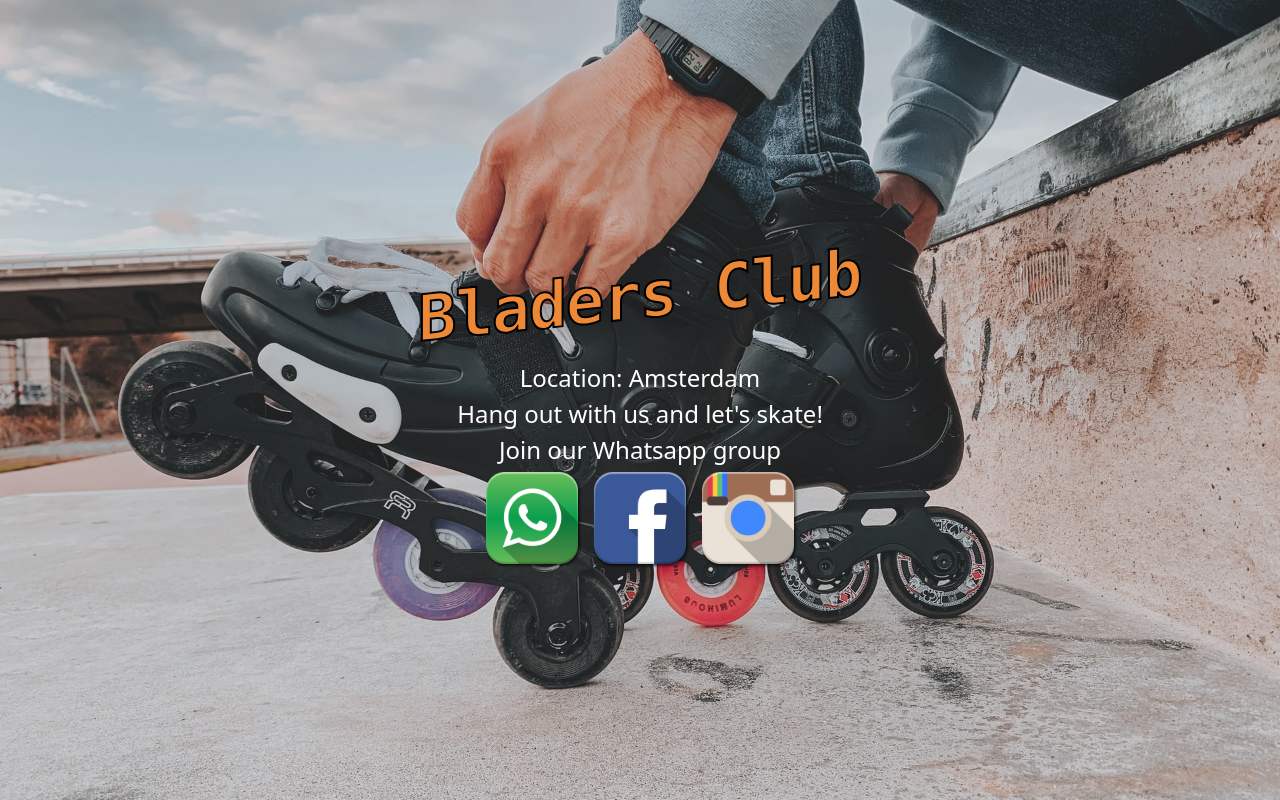
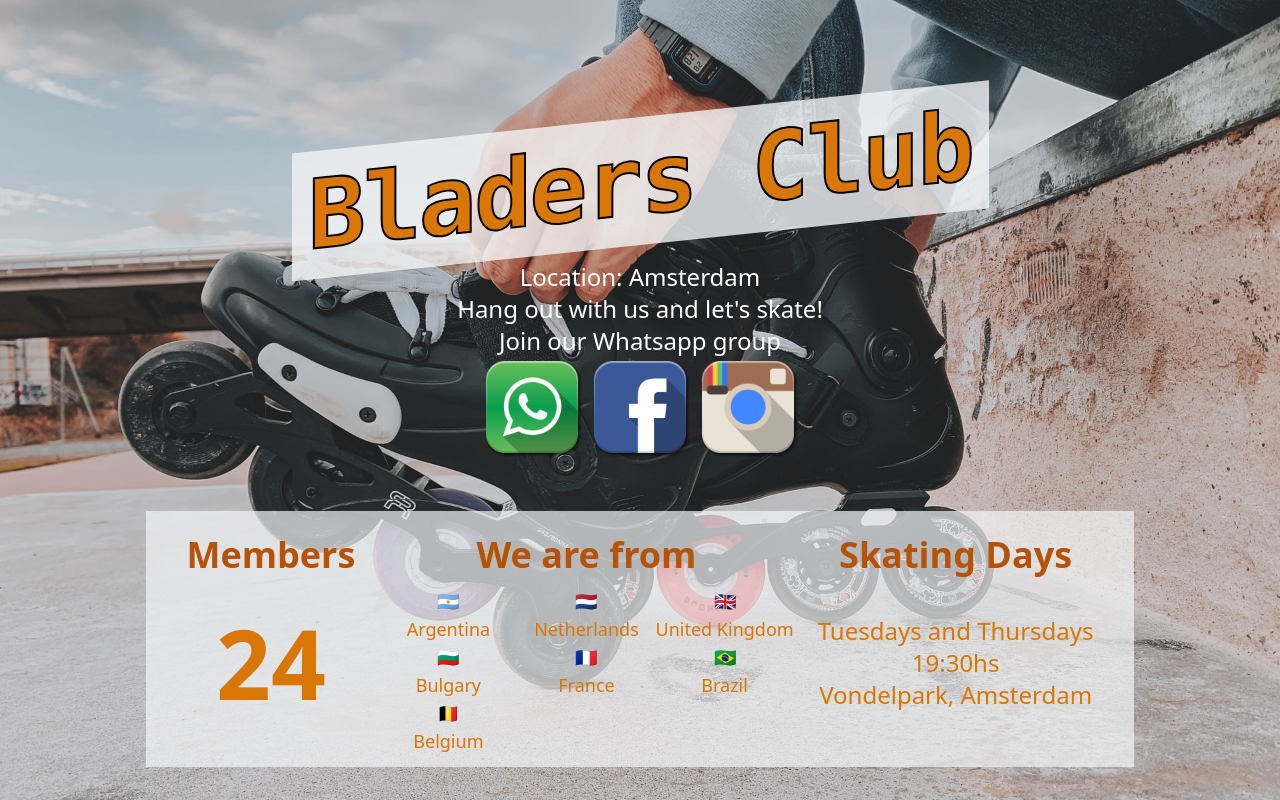
Before and after one commit to Woile/bladers, a Next.js app: page / in a window 1280 px wide. Built offline with nearby package versions, Linux system fonts and the light colour scheme.

Commit message:
Counter section added

```diff
--- a/package.json
+++ b/package.json
@@ -14,7 +14,9 @@
     "react-dom": "16.13.1"
   },
   "devDependencies": {
-    "tailwindcss": "^1.6.2",
-    "postcss-preset-env": "^6.7.0"
+    "autoprefixer": "^9.8.6",
+    "postcss": "^7.0.36",
+    "postcss-preset-env": "^6.7.0",
+    "tailwindcss": "npm:@tailwindcss/postcss7-compat@^2.2.4"
   }
 }
--- /dev/null
+++ b/pages/Counter.js
@@ -0,0 +1,59 @@
+import React, { useEffect, useState } from 'react';
+
+const easeOutQuad = t => t * (2 - t);
+const frameDuration = 1000 / 60;
+const members = 24;
+
+const CountUpAnimation = ({ children, duration = 2000 }) => {
+  const countTo = parseInt(children, 10);
+  const [count, setCount] = useState(0);
+
+  useEffect(() => {
+    let frame = 0;
+    const totalFrames = Math.round(duration / frameDuration);
+    const counter = setInterval(() => {
+      frame++;
+      const progress = easeOutQuad(frame / totalFrames);
+      setCount(countTo * progress);
+
+      if (frame === totalFrames) {
+        clearInterval(counter);
+      }
+    }, frameDuration);
+  }, []);
+
+  return Math.floor(count);
+};
+
+const Counter = () => (
+  <div className="bg-gray-100 bg-opacity-70 justify-center my-3 p-3 min-h-0 text-yellow-600">
+    <div className="flex flex-col md:flex-row mx-4">
+      <div className="mx-3">
+        <h4 className="my-3 text-4xl font-semibold text-yellow-700">Members</h4>
+        <h6 className="text-8xl  font-extrabold mt-10"><CountUpAnimation>{members}</CountUpAnimation></h6>
+      </div>
+      <div className="mx-3 justify-center">
+        <h4 className="my-3 text-4xl font-semibold text-yellow-700">We are from</h4>
+        <div className="grid grid-cols-3 justify-center font-medium">
+          <h6 className="text-lg">🇦🇷 <br />Argentina</h6>
+          <h6 className="text-lg">🇳🇱 <br />Netherlands</h6>
+          <h6 className="text-lg">🇬🇧 <br />United Kingdom</h6>
+          <h6 className="text-lg">🇧🇬 <br />Bulgary</h6>
+          <h6 className="text-lg">🇫🇷 <br />France</h6>
+          <h6 className="text-lg">🇧🇷 <br />Brazil</h6>
+          <h6 className="text-lg">🇧🇪 <br />Belgium</h6>
+        </div>
+      </div>
+      <div className="mx-3">
+        <h4 className="my-3 text-4xl font-semibold text-yellow-700">Skating Days</h4>
+        <div className="font-medium text-2xl mt-10">
+          <h6>Tuesdays and Thursdays</h6>
+          <h6>19:30hs</h6>
+          <h6>Vondelpark, Amsterdam</h6>
+        </div>
+      </div>
+    </div>
+  </div >
+);
+
+export default Counter;
--- a/pages/_app.js
+++ b/pages/_app.js
@@ -1,4 +1,5 @@
 import '../styles/globals.css'
+import 'tailwindcss/tailwind.css'
 
 function MyApp({ Component, pageProps }) {
   return <Component {...pageProps} />
--- a/pages/index.js
+++ b/pages/index.js
@@ -1,5 +1,6 @@
 import Head from "next/head";
 import Subscribe from "./Subscribe";
+import Counter from "./Counter";
 
 export default function Home() {
   return (
@@ -10,12 +11,12 @@ export default function Home() {
       </Head>
       <div className="grid grid-rows-layout h-screen">
         <main
-          className="grid place-center text-center bg-fixed bg-cover bg-center text-white "
+          className="grid place-center text-center bg-fixed bg-cover bg-center text-white pt-20"
           style={{ backgroundImage: "url(/images/inline.jpg)" }}
         >
           <div className="text-2xl">
             <h1
-              className="text-6xl font-mono antialiased font-extrabold tracking-tight text-orange-500 transform -skew-y-6 m-4"
+              className="text-8xl bg-gray-100 bg-opacity-80 p-4 font-mono antialiased font-extrabold tracking-tight text-yellow-600 transform -skew-y-6 m-4"
               style={{ webkitTextStroke: "2px black" }}
             >
               Bladers Club
@@ -50,6 +51,7 @@ export default function Home() {
               </a>
             </div>
           </div>
+          <Counter />
           {/* <Subscribe /> */}
           {/* <footer>
           <nav className="bg-gray-800 p-6 text-white">
--- a/tailwind.config.js
+++ b/tailwind.config.js
@@ -6,6 +6,9 @@ module.exports = {
         // Complex site-specific row configuration
         layout: "1fr",
       },
+      colors: {
+        orange: '#ed8936',
+      }
     },
   },
   variants: {},
```
Also changed, not shown: 2 other files (tests, documents, lock files or other folders).
